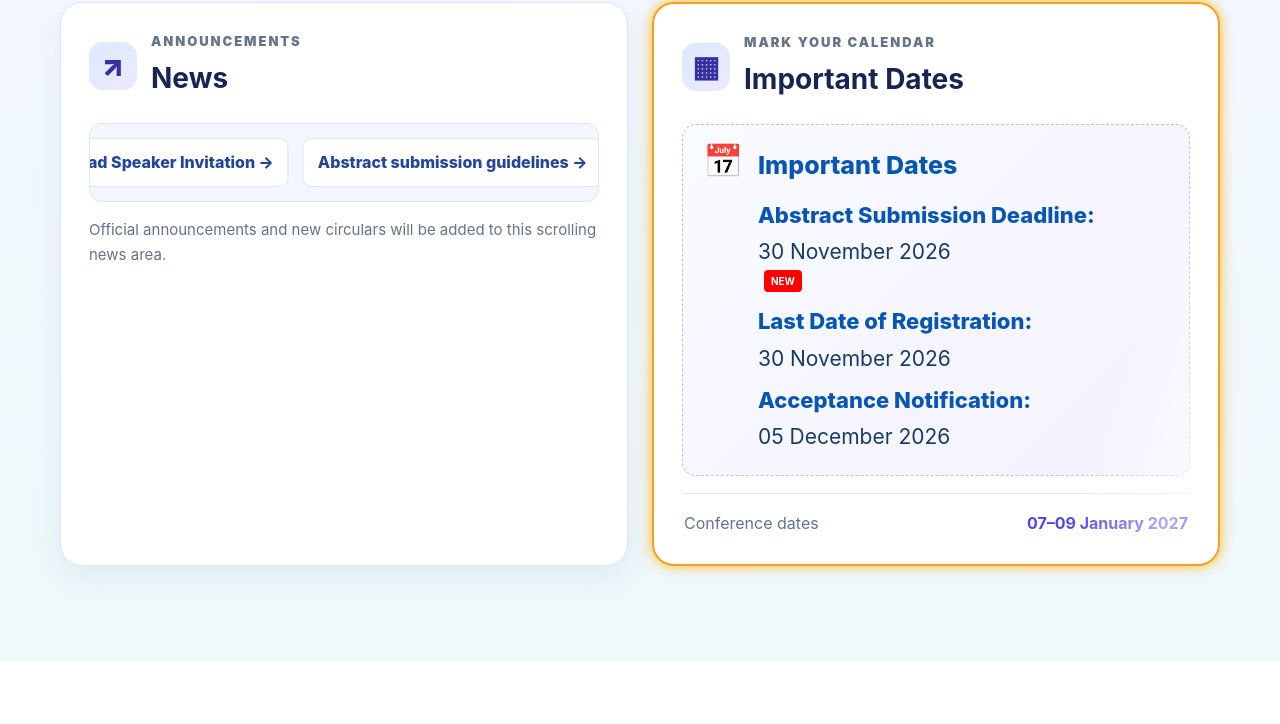
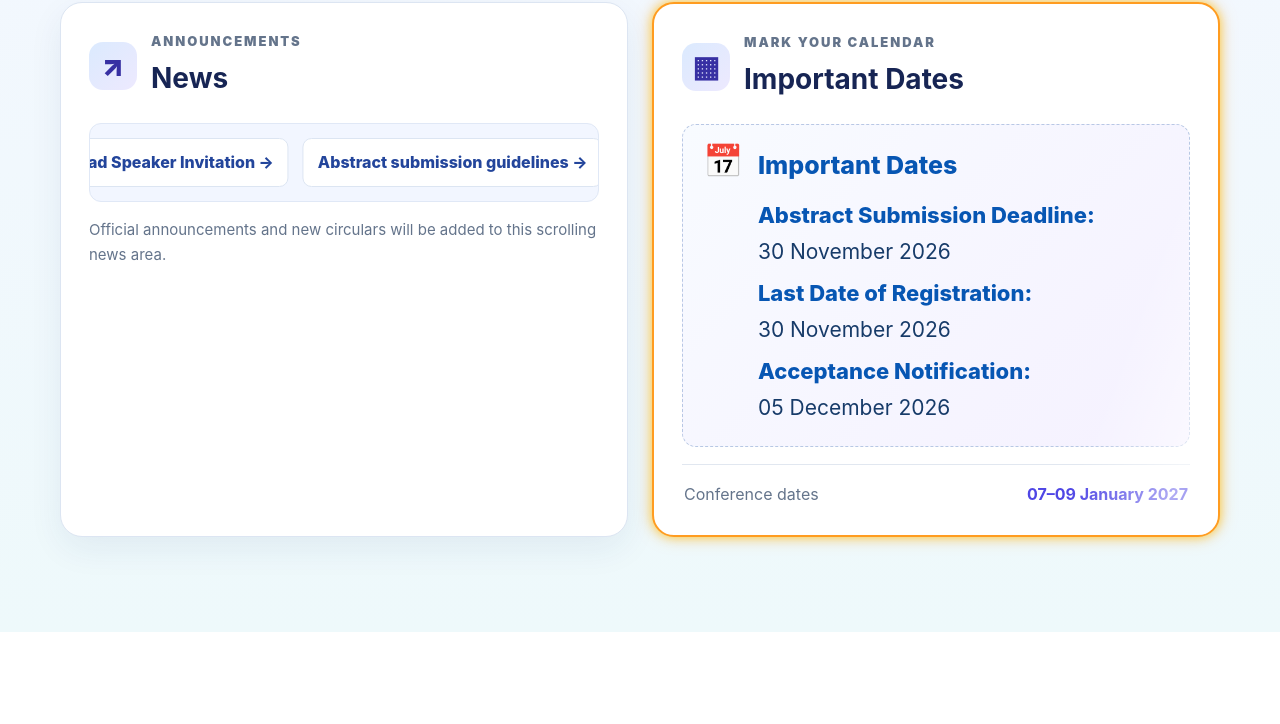
Before and after one commit to shailendramicrobio-debug/icms-website, a plain HTML site: page index.html in a window 1280 px wide. Shown: the part 1471-2195 px from the top of the page. Drawn offline with Linux system fonts and the light colour scheme.

Commit message:
Update index.html

```diff
--- a/index.html
+++ b/index.html
@@ -172,7 +172,7 @@
           <span class="icms-date-symbol" aria-hidden="true">📅</span>
 <div>
   <strong>Important Dates</strong>
-  <p><strong>Abstract Submission Deadline:</strong> 30 November 2026</p> <span class="new-label">NEW</span>
+  <p><strong>Abstract Submission Deadline:</strong> 30 November 2026</p>
   <p><strong>Last Date of Registration:</strong> 30 November 2026</p>
   <p><strong>Acceptance Notification:</strong> 05 December 2026</p>
 </div>
```
